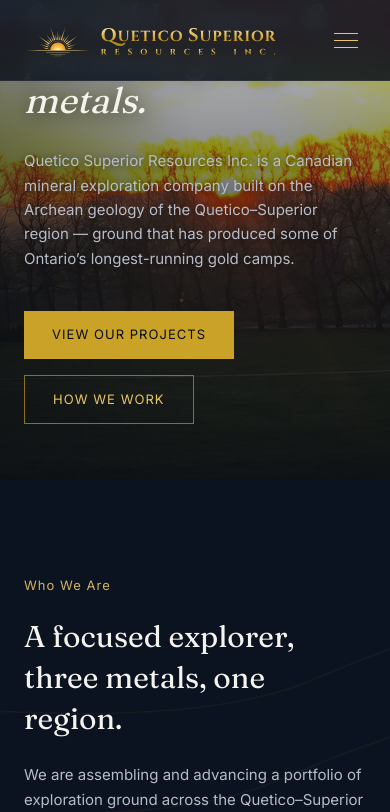
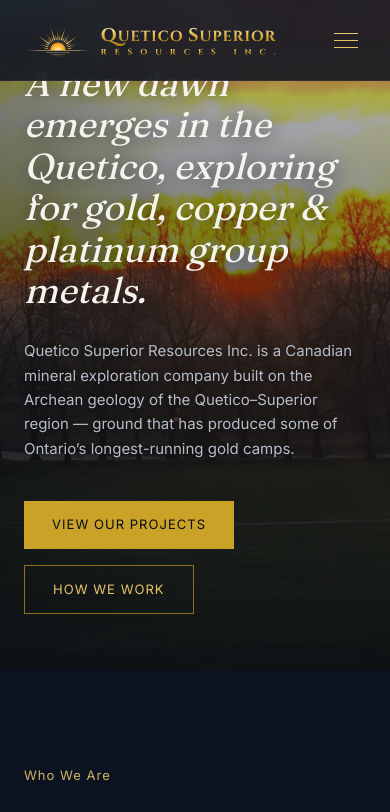
Before and after one commit to sadafmashorihyd-cmd/quetico-superior-resources, a Next.js app: page / in a window 390 px wide. Shown: the top 812 px of the page. Built offline with nearby package versions, Linux system fonts and the light colour scheme.

Commit message:
Fix hero clipping and contrast on mobile

```diff
--- a/app/page.tsx
+++ b/app/page.tsx
@@ -5,10 +5,7 @@
   return (
     <>
       {/* Hero */}
-      <section
-        className="relative -mt-20 w-full overflow-hidden"
-        style={{ aspectRatio: "1200 / 800", minHeight: "480px", maxHeight: "720px" }}
-      >
+      <section className="relative -mt-20 w-full overflow-hidden min-h-[620px] md:min-h-0 md:aspect-[1200/800] md:max-h-[720px]">
         <Image
           src="/hero-dawn-banner.jpg"
           alt="Sunrise over the treeline of the Quetico–Superior region, northwestern Ontario"
@@ -22,7 +19,7 @@
         <div className="absolute inset-0 bg-gradient-to-t from-ink/95 via-ink/60 to-ink/25" />
         <div className="absolute inset-0 bg-gradient-to-r from-ink/30 via-transparent to-transparent" />
 
-        <div className="container-site relative flex h-full flex-col justify-end pb-14 md:pb-20">
+        <div className="container-site relative flex flex-col justify-end pb-14 md:h-full md:pb-20">
           <p className="label-strata mb-6 drop-shadow-[0_2px_6px_rgba(0,0,0,0.65)]">Quetico–Superior Region · Northwestern Ontario</p>
           <h1 className="font-display text-4xl italic leading-[1.15] text-paper drop-shadow-[0_2px_10px_rgba(0,0,0,0.65)] sm:text-5xl md:text-6xl md:max-w-3xl">
             A new dawn emerges in the Quetico, exploring for gold, copper &amp;
```
